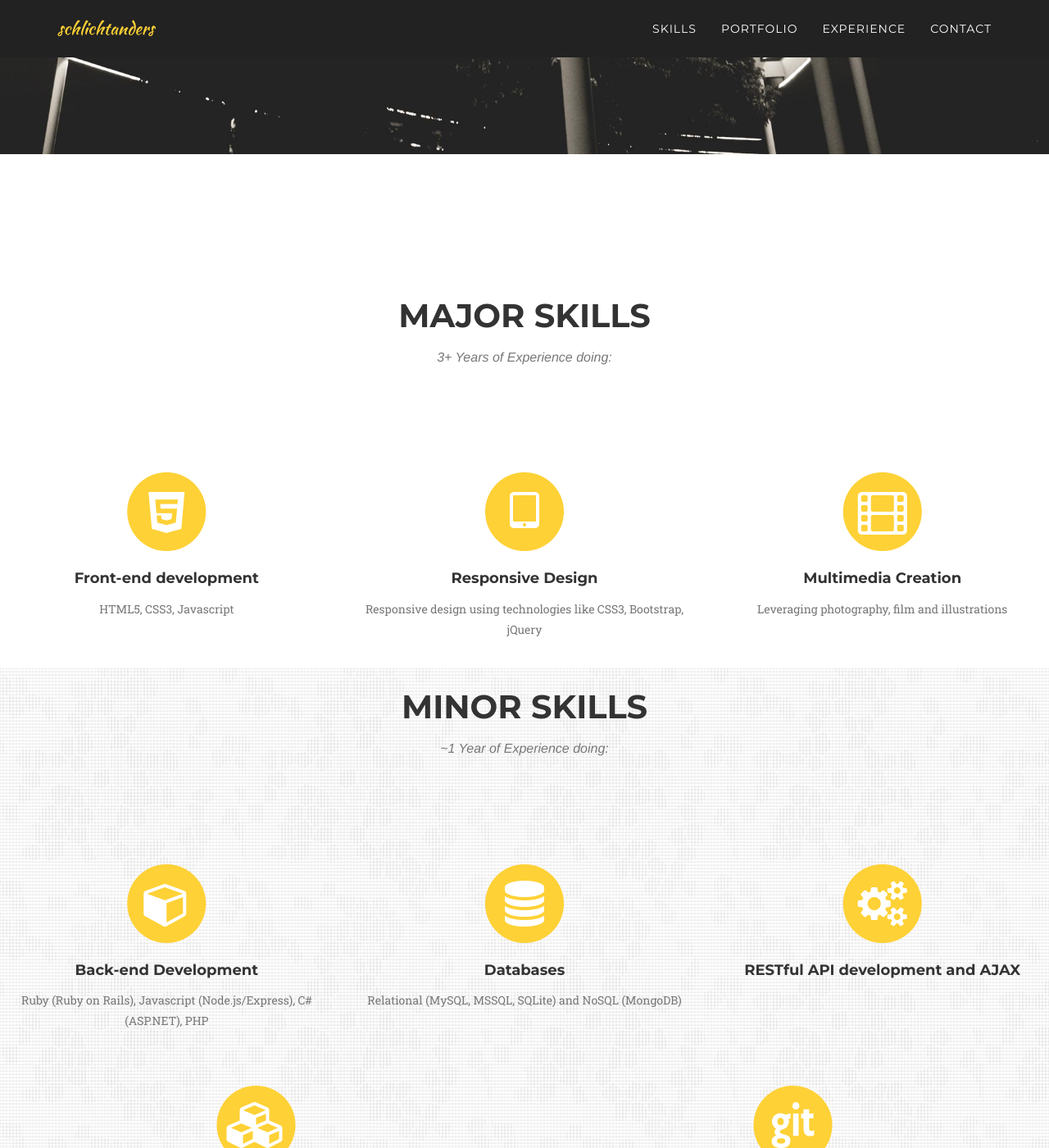
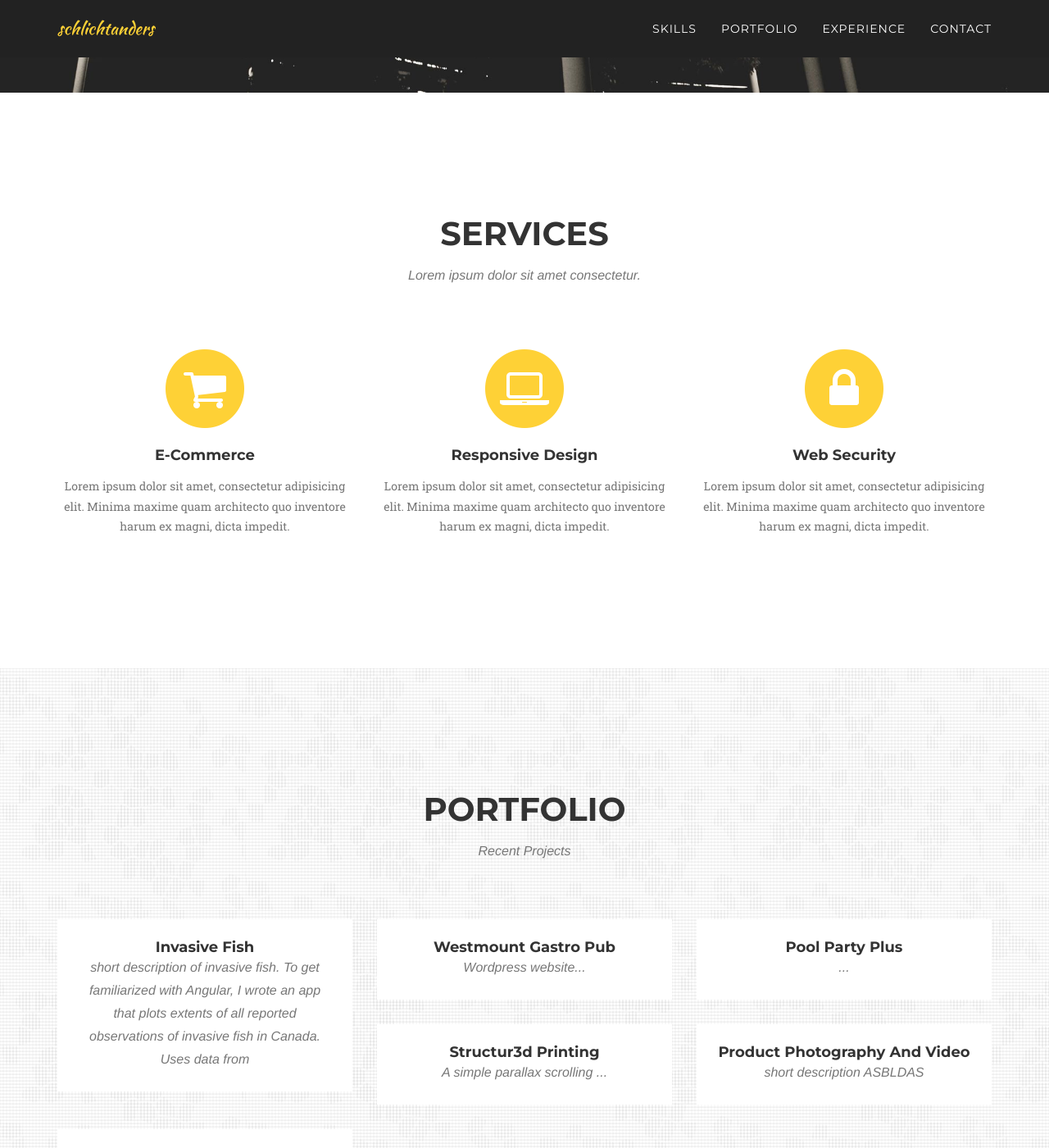
Before and after one commit to stephansahm/stephansahm.github.io, a Jekyll site: the page built from _posts/2014-08-28-Westmount-Gastro-Pub.markdown, in a window 1280 px wide and 1400 px high, scrolled down 720 px. Shown: the whole window at 82% size. Built offline with Jekyll 4.4.1, drawn with Linux system fonts in a browser that asks for light colours; some web fonts are replaced; some of the changed text lies outside the part shown.

```diff
--- a/_includes/header.html
+++ b/_includes/header.html
@@ -41,8 +41,8 @@
     <header>
         <div class="container">
             <div class="intro-text">
-                <div class="intro-lead-in">I'm Rick Kim</div>
-                <div class="intro-heading">Web Developer<br/> Designer <br/> and Problem Solver</div>
+                <div class="intro-lead-in">I'm Stephan Sahm</div>
+                <div class="intro-heading">Cognitive Scientist, Programmer and Mathematician </div>
                 <a href="#skills" class="page-scroll btn btn-xl">Tell Me More</a>
             </div>
         </div>
--- a/_includes/skills.html
+++ b/_includes/skills.html
@@ -1,137 +1,37 @@
 <!-- Services Section -->
-    <section id="skills">
+    <section id="services">
+        <div class="container">
             <div class="row">
                 <div class="col-lg-12 text-center">
-                    <h2 class="section-heading">Major Skills</h2>
-                    <h3 class="section-subheading text-muted">3+ Years of Experience doing:</h3>
+                    <h2 class="section-heading">Services</h2>
+                    <h3 class="section-subheading text-muted">Lorem ipsum dolor sit amet consectetur.</h3>
                 </div>
             </div>
             <div class="row text-center">
                 <div class="col-md-4">
                     <span class="fa-stack fa-4x">
                         <i class="fa fa-circle fa-stack-2x text-primary"></i>
-                        <i class="fa fa-html5 fa-stack-1x fa-inverse"></i>
+                        <i class="fa fa-shopping-cart fa-stack-1x fa-inverse"></i>
                     </span>
-                    <h4 class="service-heading">Front-end development</h4>
-                    <p class="text-muted">HTML5, CSS3, Javascript</p>
+                    <h4 class="service-heading">E-Commerce</h4>
+                    <p class="text-muted">Lorem ipsum dolor sit amet, consectetur adipisicing elit. Minima maxime quam architecto quo inventore harum ex magni, dicta impedit.</p>
                 </div>
                 <div class="col-md-4">
                     <span class="fa-stack fa-4x">
                         <i class="fa fa-circle fa-stack-2x text-primary"></i>
-                        <i class="fa fa-tablet fa-stack-1x fa-inverse"></i>
+                        <i class="fa fa-laptop fa-stack-1x fa-inverse"></i>
                     </span>
                     <h4 class="service-heading">Responsive Design</h4>
-                    <p class="text-muted">Responsive design using technologies like CSS3, Bootstrap, jQuery</p>
+                    <p class="text-muted">Lorem ipsum dolor sit amet, consectetur adipisicing elit. Minima maxime quam architecto quo inventore harum ex magni, dicta impedit.</p>
                 </div>
                 <div class="col-md-4">
                     <span class="fa-stack fa-4x">
                         <i class="fa fa-circle fa-stack-2x text-primary"></i>
-                        <i class="fa fa-film fa-stack-1x fa-inverse"></i>
+                        <i class="fa fa-lock fa-stack-1x fa-inverse"></i>
                     </span>
-                    <h4 class="service-heading">Multimedia Creation</h4>
-                    <p class="text-muted">Leveraging photography, film and illustrations</p>
+                    <h4 class="service-heading">Web Security</h4>
+                    <p class="text-muted">Lorem ipsum dolor sit amet, consectetur adipisicing elit. Minima maxime quam architecto quo inventore harum ex magni, dicta impedit.</p>
                 </div>
             </div>
-            <div class="bg-png">
-            <div class="row ">
-                <div class="col-lg-12 text-center">
-                    <h2 class="section-heading">Minor Skills</h2>
-                    <h3 class="section-subheading text-muted">~1 Year of Experience doing:</h3>
-                </div>
-            </div>
-            <div class="row text-center  ">
-                <div class="col-md-4">
-                    <span class="fa-stack fa-4x">
-                        <i class="fa fa-circle fa-stack-2x text-primary"></i>
-                        <i class="fa fa-cube fa-stack-1x fa-inverse"></i>
-                    </span>
-                    <h4 class="service-heading">Back-end Development</h4>
-                    <p class="text-muted">Ruby (Ruby on Rails), Javascript (Node.js/Express), C# (ASP.NET), PHP </p>
-                </div>
-                <div class="col-md-4">
-                    <span class="fa-stack fa-4x">
-                        <i class="fa fa-circle fa-stack-2x text-primary"></i>
-                        <i class="fa fa-database fa-stack-1x fa-inverse"></i>
-                    </span>
-                    <h4 class="service-heading">Databases</h4>
-                    <p class="text-muted">Relational (MySQL, MSSQL, SQLite) and NoSQL (MongoDB)</p>
-                </div>
-                <div class="col-md-4">
-                    <span class="fa-stack fa-4x">
-                        <i class="fa fa-circle fa-stack-2x text-primary"></i>
-                        <i class="fa fa-cogs fa-stack-1x fa-inverse"></i>
-                    </span>
-                    <h4 class="service-heading">RESTful API development and AJAX</h4>
-                    <p class="text-muted"></p>
-                </div>
-            </div>
-            <div class="row text-center ">
-                <div class="col-md-6">
-                    <span class="fa-stack fa-4x">
-                        <i class="fa fa-circle fa-stack-2x text-primary"></i>
-                        <i class="fa fa-cubes fa-stack-1x fa-inverse"></i>
-                    </span>
-                    <h4 class="service-heading">MVC Architecture & Design Patterns</h4>
-                    <p class="text-muted">Ruby on Rails, ExpressJS, ASP.NET</p>
-                </div>
-                <div class="col-md-6">
-                    <span class="fa-stack fa-4x">
-                        <i class="fa fa-circle fa-stack-2x text-primary"></i>
-                        <i class="fa fa-git fa-stack-1x fa-inverse"></i>
-                    </span>
-                    <h4 class="service-heading">Source Code Management & Distributed Revision Control</h4>
-                    <p class="text-muted">Git</p>
-                </div>
-            </div>
-            </div>
-             <div class="row">
-                <div class="col-lg-12 text-center">
-                    <h2 class="section-heading">Learning</h2>
-                    <h3 class="section-subheading text-muted">Things I am currently hacking away at:</h3>
-                </div>
-            </div>
-            <div class="row text-center">
-                <div class="col-md-4">
-                    <span class="fa-stack fa-4x">
-                        <i class="fa fa-circle fa-stack-2x text-primary"></i>
-                        <i class="fa fa-mobile fa-stack-1x fa-inverse"></i>
-                    </span>
-                    <h4 class="service-heading">Mobile Development</h4>
-                    <p class="text-muted">Android, iOS and PhoneGap</p>
-                </div>
-                <div class="col-md-4">
-                    <span class="fa-stack fa-4x">
-                        <i class="fa fa-circle fa-stack-2x text-primary"></i>
-                        <i class="fa fa-wrench fa-stack-1x fa-inverse"></i>
-                    </span>
-                    <h4 class="service-heading">Testing</h4>
-                    <p class="text-muted">RSpec and Jasmine</p>
-                </div>
-                <div class="col-md-4">
-                    <span class="fa-stack fa-4x">
-                        <i class="fa fa-circle fa-stack-2x text-primary"></i>
-                        <i class="fa fa-cogs fa-stack-1x fa-inverse"></i>
-                    </span>
-                    <h4 class="service-heading">Front-end Javascript Frameworks</h4>
-                    <p class="text-muted">Angular.js</p>
-                </div>
-            </div>
-            <div class="row text-center">
-                <div class="col-md-6">
-                    <span class="fa-stack fa-4x">
-                        <i class="fa fa-circle fa-stack-2x text-primary"></i>
-                        <i class="fa fa-cloud-upload fa-stack-1x fa-inverse"></i>
-                    </span>
-                    <h4 class="service-heading">Cloud Deployment</h4>
-                    <p class="text-muted">Heroku</p>
-                </div>
-                <div class="col-md-6">
-                    <span class="fa-stack fa-4x">
-                        <i class="fa fa-circle fa-stack-2x text-primary"></i>
-                        <i class="fa fa-wrench fa-stack-1x fa-inverse"></i>
-                    </span>
-                    <h4 class="service-heading">Coffeescript</h4>
-                    <p class="text-muted"></p>
-                </div>
-            </div>
+        </div>
     </section>
--- a/_posts/2014-08-15-Product-Photography-and-Video.markdown
+++ b/_posts/2014-08-15-Product-Photography-and-Video.markdown
@@ -1,6 +1,5 @@
 ---
 layout: default
-modal-id: 4
 date: 2014-08-15
 img-preview: s3dproducts-preview.png
 img: s3dproducts.png
--- a/_posts/2014-08-15-Structur3D-Printing.markdown
+++ b/_posts/2014-08-15-Structur3D-Printing.markdown
@@ -1,6 +1,5 @@
 ---
 layout: default
-modal-id: 3
 date: 2014-08-15
 img-preview: structur3d-preview.png
 img: structur3d.png
--- a/_posts/2014-08-28-Pool-Party-Plus.markdown
+++ b/_posts/2014-08-28-Pool-Party-Plus.markdown
@@ -1,6 +1,5 @@
 ---
 layout: default
-modal-id: 5
 date: 2014-08-28
 img-preview: poolparty-preview.png
 img: poolparty.png
--- a/_posts/2014-08-28-Westmount-Gastro-Pub.markdown
+++ b/_posts/2014-08-28-Westmount-Gastro-Pub.markdown
@@ -9,7 +9,7 @@
 clienturl: javascript:void(0);
 projecturl: javascript:void(0);
 category: Web Design, Photography, Wordpress
-description: Wordpress website... H
+description: Wordpress website...
 
 ---
 
```
Also changed, not shown: _includes/skills__.html (added, +137 -0 lines), 1 other file.
